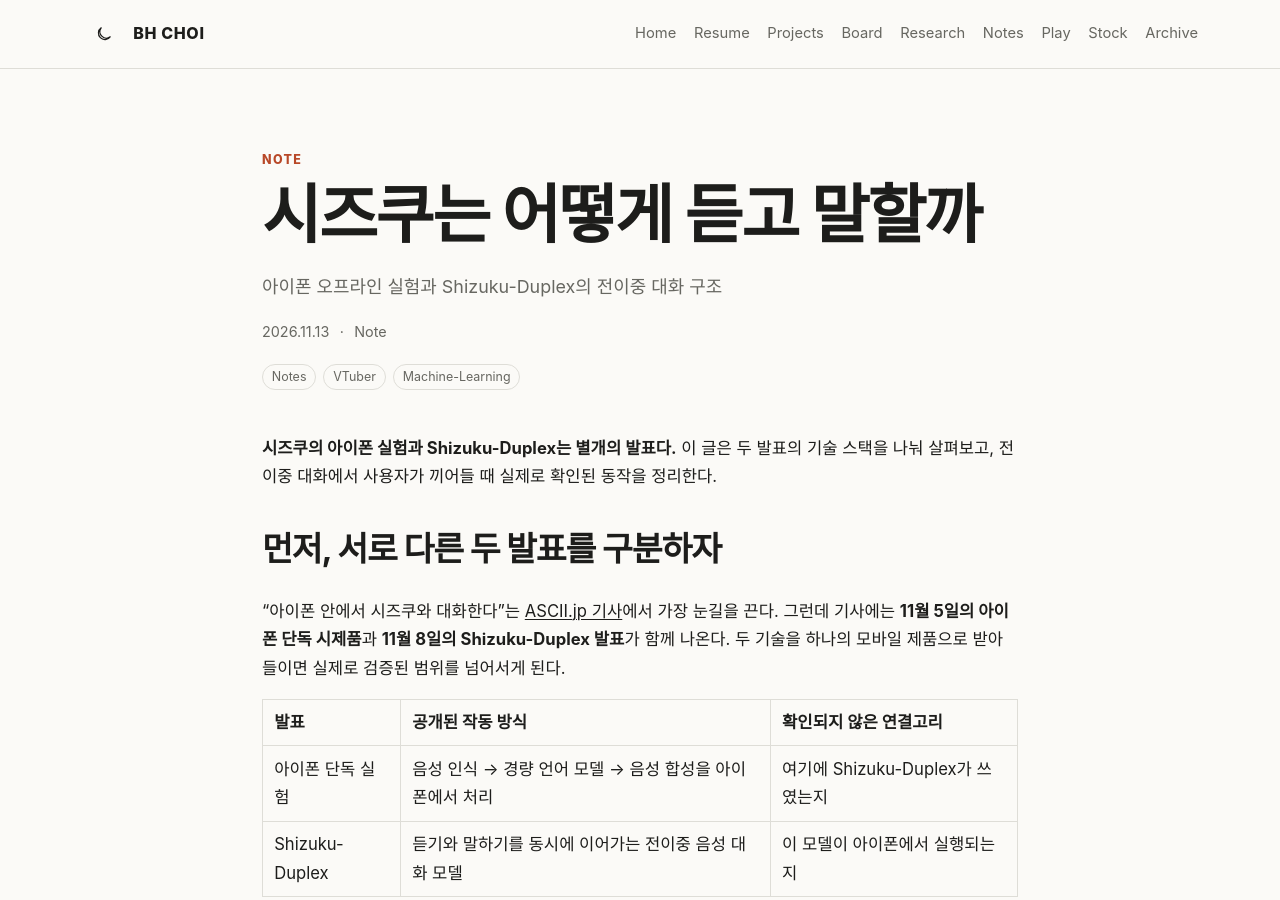
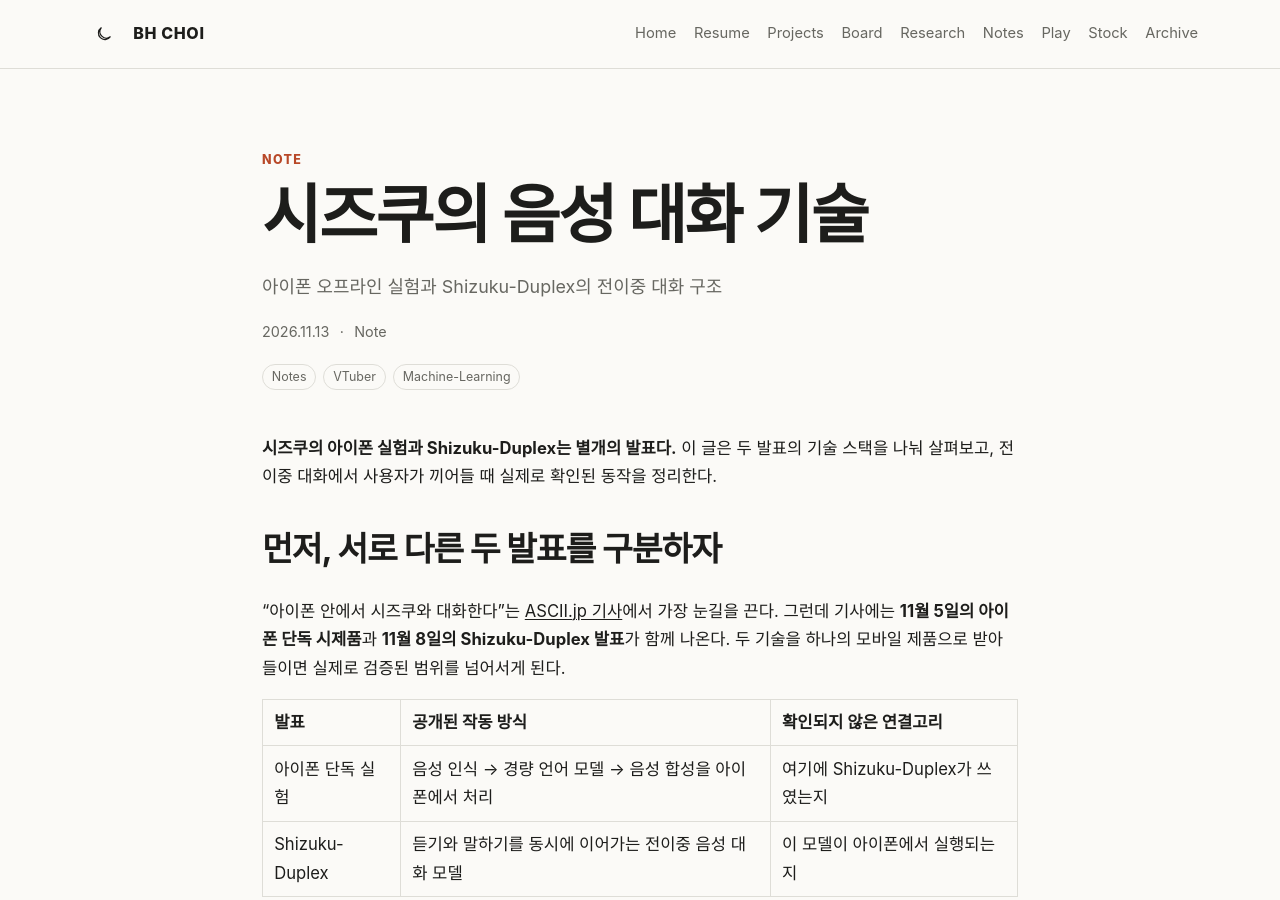
Before and after one commit to cbh456746/cbh456746.github.io, a Jekyll site: the page built from _notes/shizuku-iphone-duplex-review.md, in a window 1280 px wide and 900 px high. Built offline with Jekyll 4.4.1, drawn with Linux system fonts in a browser that asks for light colours; comment, search, counter and statistics services are not loaded.

Commit message:
Refine Shizuku note title for desktop and mobile

```diff
--- a/_notes/shizuku-iphone-duplex-review.md
+++ b/_notes/shizuku-iphone-duplex-review.md
@@ -1,6 +1,6 @@
 ---
 layout: note
-title: "시즈쿠는 어떻게 듣고 말할까"
+title: "시즈쿠의 음성 대화 기술"
 subtitle: "아이폰 오프라인 실험과 Shizuku-Duplex의 전이중 대화 구조"
 date: 2026-11-13 21:00:00 +0900
 author: "BH CHOI"
```
